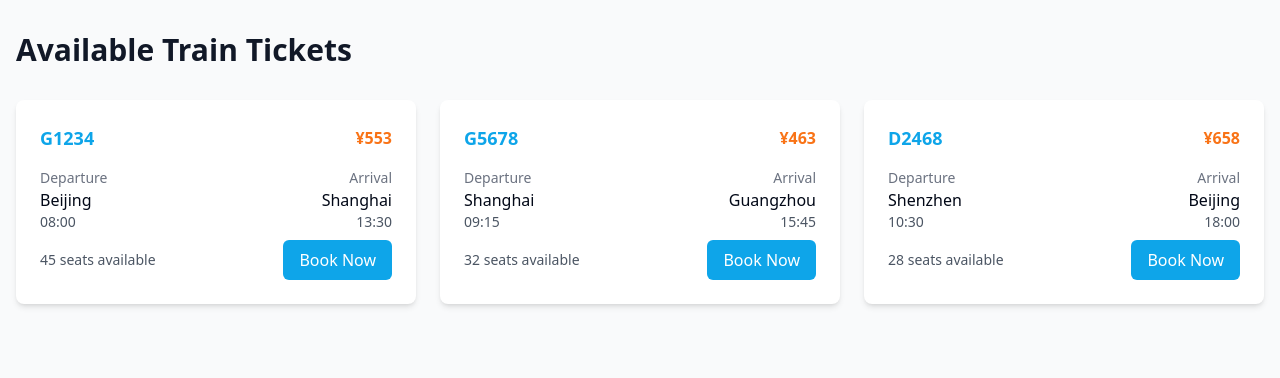
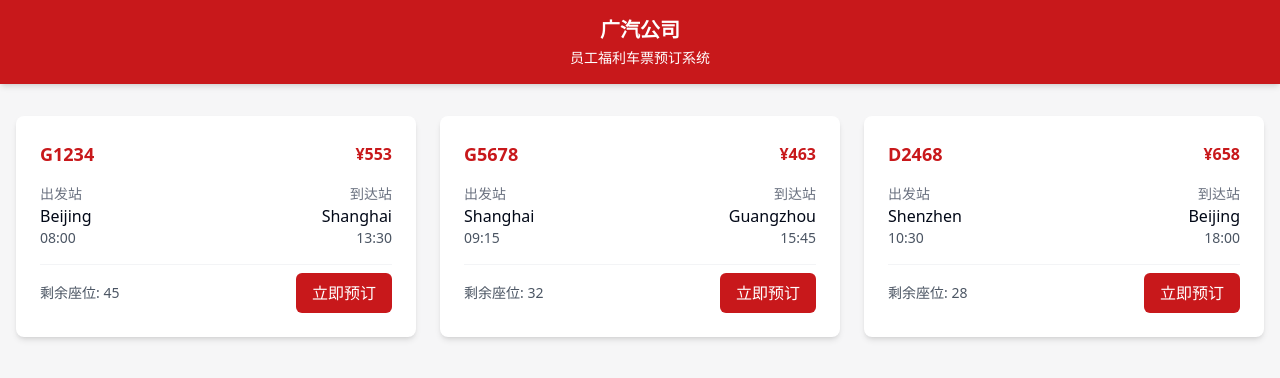
Before and after one commit to laik/ticket-journey-magic, a React (Vite) app: page / in a window 1280 px wide. Shown: the top 378 px of the page. Built offline with nearby package versions, Linux system fonts and the light colour scheme.

Commit message:
Update main page styling
Refactor the main page to incorporate a design style similar to the booking page, reflecting company benefits and the color scheme of Chinese socialism.
[skip gpt_engineer]

```diff
--- a/src/pages/Index.tsx
+++ b/src/pages/Index.tsx
@@ -8,9 +8,14 @@ const Index = () => {
   const navigate = useNavigate();
 
   return (
-    <div className="min-h-screen bg-gray-50">
+    <div className="min-h-screen bg-[#F6F6F7]">
+      {/* Company Header */}
+      <div className="bg-[#C8181B] text-white py-4 px-4 shadow-md">
+        <h1 className="text-xl font-bold text-center">广汽公司</h1>
+        <p className="text-sm text-center mt-1">员工福利车票预订系统</p>
+      </div>
+
       <div className="container mx-auto px-4 py-8">
-        <h1 className="text-3xl font-bold text-gray-900 mb-8">Available Train Tickets</h1>
         <div className="grid grid-cols-1 md:grid-cols-2 lg:grid-cols-3 gap-6">
           {tickets.map((ticket) => (
             <div
@@ -18,35 +23,35 @@ const Index = () => {
               className="bg-white rounded-lg shadow-md p-6 hover:shadow-lg transition-shadow animate-fade-in"
             >
               <div className="flex justify-between items-center mb-4">
-                <span className="text-lg font-semibold text-primary">
+                <span className="text-lg font-semibold text-[#C8181B]">
                   {ticket.trainNumber}
                 </span>
-                <span className="text-accent font-bold">
+                <span className="text-[#C8181B] font-bold">
                   ¥{ticket.price}
                 </span>
               </div>
-              <div className="space-y-2">
+              <div className="space-y-4">
                 <div className="flex justify-between">
                   <div>
-                    <p className="text-sm text-gray-500">Departure</p>
+                    <p className="text-sm text-gray-500">出发站</p>
                     <p className="font-medium">{ticket.departure}</p>
                     <p className="text-sm text-gray-600">{ticket.departureTime}</p>
                   </div>
                   <div className="text-right">
-                    <p className="text-sm text-gray-500">Arrival</p>
+                    <p className="text-sm text-gray-500">到达站</p>
                     <p className="font-medium">{ticket.arrival}</p>
                     <p className="text-sm text-gray-600">{ticket.arrivalTime}</p>
                   </div>
                 </div>
-                <div className="flex justify-between items-center mt-4">
+                <div className="flex justify-between items-center pt-2 border-t border-gray-100">
                   <span className="text-sm text-gray-600">
-                    {ticket.seatsAvailable} seats available
+                    剩余座位: {ticket.seatsAvailable}
                   </span>
                   <button
                     onClick={() => navigate("/booking")}
-                    className="bg-primary text-white px-4 py-2 rounded-md hover:bg-primary/90 transition-colors"
+                    className="bg-[#C8181B] text-white px-4 py-2 rounded-md hover:bg-[#A01416] transition-colors"
                   >
-                    Book Now
+                    立即预订
                   </button>
                 </div>
               </div>
```
